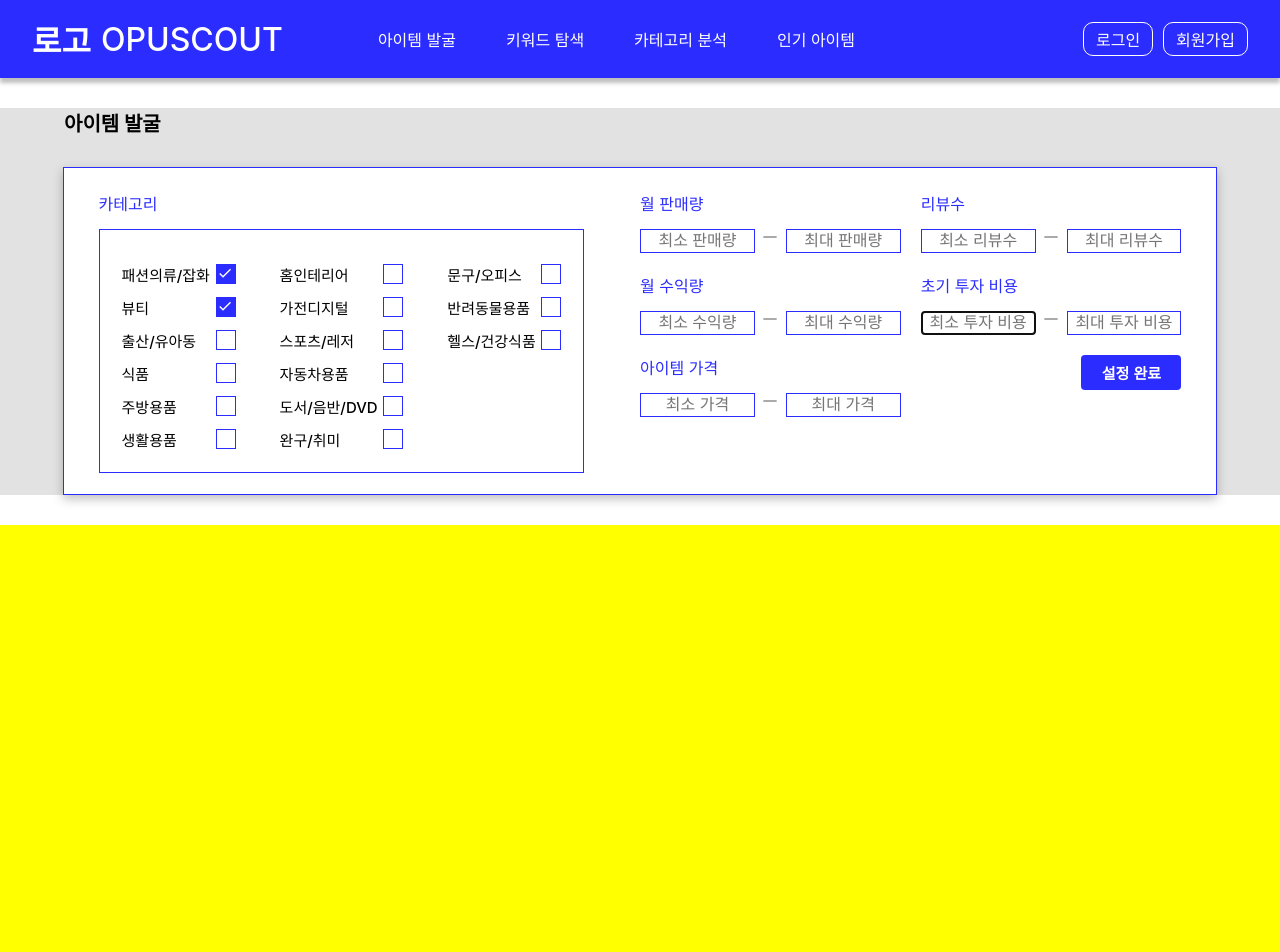
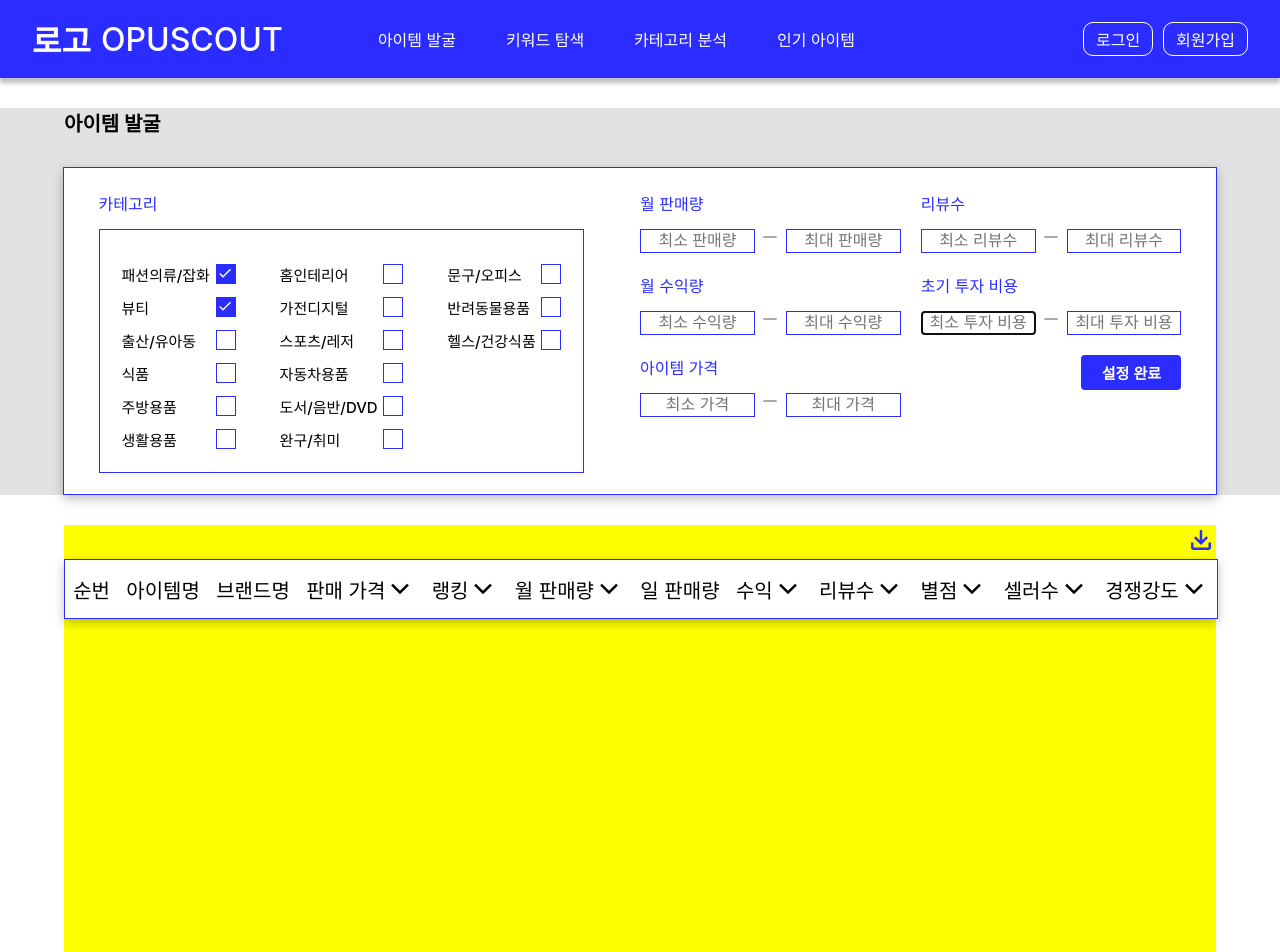
Before and after one commit to choheeis/OPUSCOUT_WEB, a React (Create React App) app in the folder opuscout/: page /item in a window 1280 px wide. Shown: the top 952 px of the page. Built offline with nearby package versions, Linux system fonts and the light colour scheme.

Commit message:
Add Codes : 리스트 타이틀 바 구현

```diff
--- a/opuscout/src/App.js
+++ b/opuscout/src/App.js
@@ -5,6 +5,7 @@ import Item from './containers/Item';
 import Keyword from './containers/Keyword';
 import Category from './containers/Category';
 import Hot from './containers/Hot';
+import Home from './containers/Home';
 
 
 class App extends Component {
@@ -12,6 +13,7 @@ class App extends Component {
     return (
       <div className="App">
         <Header />
+        <Route path="/" component={Home} exact />
         <Route path="/item" component={Item} exact />
         <Route path="/keyword" component={Keyword} exact/>
         <Route path="/category" component={Category} exact/>
--- a/opuscout/src/components/Header.css
+++ b/opuscout/src/components/Header.css
@@ -35,6 +35,7 @@
     color: #ffffff;
     font-size: 2rem;
     font-weight: 500;
+    text-decoration: none;
     cursor: pointer;
 }
 
--- a/opuscout/src/components/Header.js
+++ b/opuscout/src/components/Header.js
@@ -17,14 +17,14 @@ const SignItem = ({active, children, to}) => {
         </div>
     )
 }
-
+//<div className="web-name">OPUSCOUT</div>
 const Header = () => {
     return (
         <div className="header">
             <div className="header-container">
                 <div className="left-container">
                     <div className="web-logo">로고</div>
-                    <div className="web-name">OPUSCOUT</div>
+                    <Link to={'/'} className="web-name">OPUSCOUT</Link>
                     <div className="menu-group">
                         <MenuItem to={'/item'}>아이템 발굴</MenuItem>
                         <MenuItem to={'/keyword'}>키워드 탐색</MenuItem>
--- /dev/null
+++ b/opuscout/src/components/ListTitleBar.js
@@ -0,0 +1,49 @@
+import React from 'react';
+import styled from 'styled-components';
+import { CgChevronDown } from "react-icons/cg";
+
+const ListTitleBarStyle = styled.div`
+    display: flex;
+    width: 100%;
+    height: 58px;
+    margin: 30px auto;
+    border: 0.5px solid #2B2CFF;
+    box-shadow: 0px 4px 10px rgba(0, 0, 0, 0.25);
+    background: #ffffff;
+`;
+
+const Title = styled.div`
+    display: flex;
+    flex: 1 1 auto;
+    height: 100%;
+    align-items: center;
+    font-size: 20px;
+    justify-content: center;
+    background; pink;
+    .down-button {
+        width: 30px;
+        height: 30px;
+        cursor: pointer;
+    }
+`;
+
+function ListTitleBar() {
+    return(
+        <ListTitleBarStyle>
+            <Title>순번</Title>
+            <Title>아이템명</Title>
+            <Title>브랜드명</Title>
+            <Title>판매 가격<CgChevronDown className="down-button"/></Title>
+            <Title>랭킹<CgChevronDown className="down-button"/></Title>
+            <Title>월 판매량<CgChevronDown className="down-button"/></Title>
+            <Title>일 판매량</Title>
+            <Title>수익<CgChevronDown className="down-button"/></Title>
+            <Title>리뷰수<CgChevronDown className="down-button"/></Title>
+            <Title>별점<CgChevronDown className="down-button"/></Title>
+            <Title>셀러수<CgChevronDown className="down-button"/></Title>
+            <Title>경쟁강도<CgChevronDown className="down-button"/></Title>
+        </ListTitleBarStyle>
+    )
+}
+
+export default ListTitleBar;
--- /dev/null
+++ b/opuscout/src/containers/Home.js
@@ -0,0 +1,11 @@
+import React from 'react';
+
+function Home() {
+    return (
+        <div>
+            <h1>메인 페이지</h1>
+        </div>
+    );
+}
+
+export default Home;
--- a/opuscout/src/containers/Item.js
+++ b/opuscout/src/containers/Item.js
@@ -2,6 +2,8 @@ import React from 'react';
 import './Item.css';
 import styled from 'styled-components';
 import FilterBaseLayout from '../components/FilterBaseLayout';
+import ListTitleBar from '../components/ListTitleBar'
+import { CgSoftwareDownload } from "react-icons/cg";
 
 const FilterSection = styled.div`
     width: 100%;
@@ -12,8 +14,18 @@ const FilterSection = styled.div`
 
 const ListSection = styled.div`
     height: 500px;
-    width: 100%;
+    width: 90%;
+    margin: 0 auto;
+    margin-bottom: 30px;
     background: yellow;
+
+    .download-button {
+        width: 30px;
+        height: 30px;
+        color: #2B2CFF;
+        margin-bottom: 4px;
+        float: right;
+    }
 `;
 
 const FooterSection = styled.div`
@@ -31,19 +43,13 @@ const Item = () => {
                 </FilterBaseLayout>
             </FilterSection>
             <ListSection>
-
+                <CgSoftwareDownload className="download-button"/>
+                <ListTitleBar></ListTitleBar>
             </ListSection>
             <FooterSection>
 
             </FooterSection>
         </>
-        // <div className="item">
-        //     <div className="item-container">
-        //         <ItemFilter>아이템 발굴</ItemFilter>
-        //         <div className="contents3">컨텐츠3</div>
-        //         <div className="contents4">컨텐츠4</div>
-        //     </div>
-        // </div>
     );
 }
 
```
Also changed, not shown: opuscout/src/components/ItemFilter.js (deleted, +0 -42 lines), opuscout/src/components/LeftFilter.js (deleted, +0 -33 lines).
